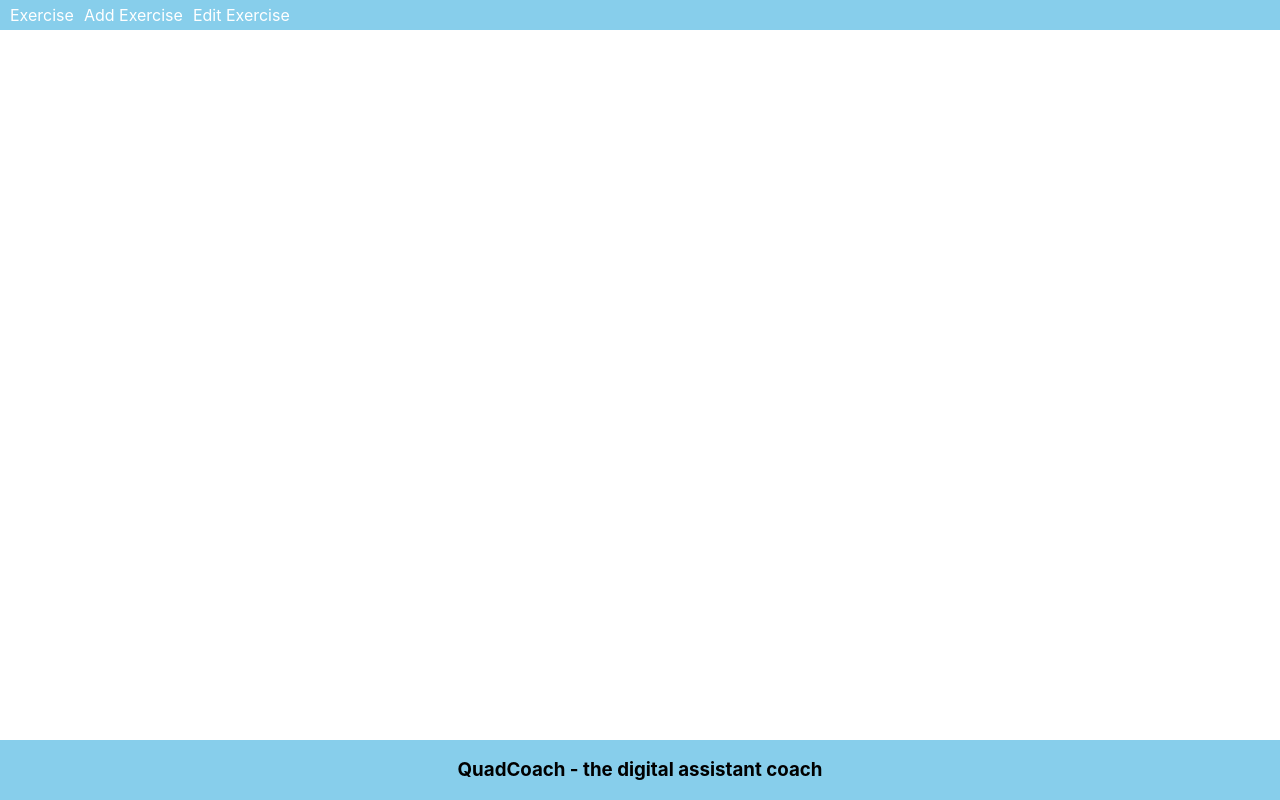
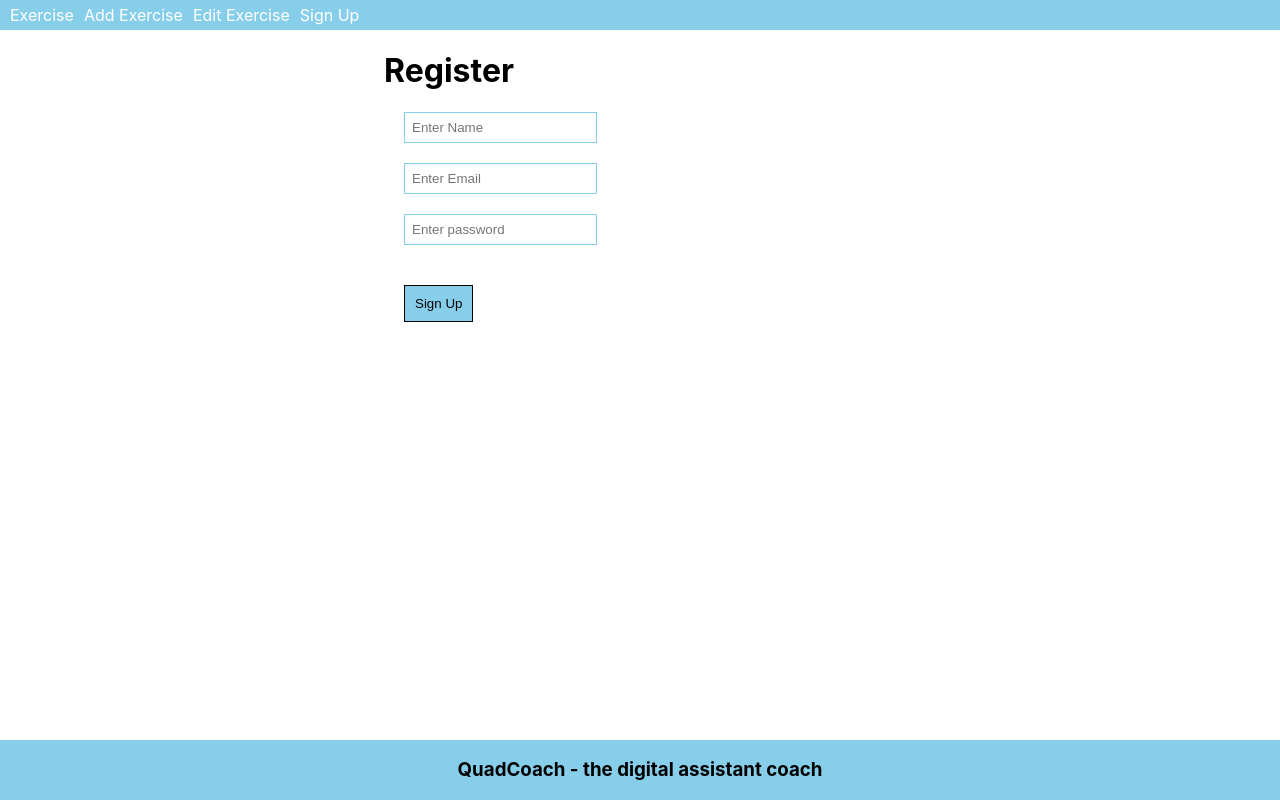
Before and after one commit to wienans/quadcoach, a React (Vite) app in the folder client/: page /signup in a window 1280 px wide. Built offline with nearby package versions, Linux system fonts and the light colour scheme.

Commit message:
Adding Sign Up Component

```diff
--- a/client/src/App.css
+++ b/client/src/App.css
@@ -20,6 +20,27 @@
   background-color: skyblue;
   width: 100%;
   text-align: center;
+}
+
+.appButton{
+  margin: 20px;
+  width: auto;
+  padding: 10px;
+  background-color: skyblue;
+  border: solid 1px;
+  cursor: pointer;
+}
+
+.register{
+  margin-left: 30%;
+}
+
+.inputBox{
+  padding: 7px;
+  display: block;
+  border: 1px solid skyblue;
+  width: auto;
+  margin: 20px;
 }
 
 .App-logo {
--- a/client/src/App.jsx
+++ b/client/src/App.jsx
@@ -1,6 +1,7 @@
 import './App.css'
 import Nav from './components/Nav'
 import Footer from './components/Footer'
+import SignUp from './components/SignUp'
 import {BrowserRouter, Routes, Route} from 'react-router-dom'
 
 function App() {
@@ -12,6 +13,7 @@
           <Route path="/" element={<h1>Exercise component</h1>} />
           <Route path="/add" element={<h1>add Exercise component</h1>} />
           <Route path="/edit" element={<h1>edit Exercise component</h1>} />
+          <Route path="/signup" element={<SignUp/>} />
         </Routes>
       </BrowserRouter>
       <Footer/>
--- a/client/src/components/Nav.jsx
+++ b/client/src/components/Nav.jsx
@@ -8,6 +8,7 @@
                 <li><Link to="/">Exercise</Link></li>
                 <li><Link to="/add">Add Exercise</Link></li>
                 <li><Link to="/edit">Edit Exercise</Link></li>
+                <li><Link to="/signup">Sign Up</Link></li>
             </ul>
         </div>
     )
--- /dev/null
+++ b/client/src/components/SignUp.jsx
@@ -0,0 +1,25 @@
+import React from "react";
+import { useState } from "react";
+
+const SignUp=()=>{
+    const [name,setName] = useState("");
+    const [email,setEmail] = useState("");
+    const [password,setPassword] = useState("");
+    const signUpData=()=>{
+        console.warn(name,email,password)
+    }
+    return(
+        <div className="register">
+            <h1>Register</h1>
+            <input className="inputBox" type="text" placeholder="Enter Name"
+                value={name} onChange={(e)=>setName(e.target.value)}/>
+            <input className="inputBox" type="text" placeholder="Enter Email"
+                value={email} onChange={(e)=>setEmail(e.target.value)}/>
+            <input className="inputBox" type="password" placeholder="Enter password"
+                value={password} onChange={(e)=>setPassword(e.target.value)}/>
+            <button onClick={signUpData} className="appButton" type="button">Sign Up</button>
+        </div>
+    )
+}
+
+export default SignUp
```
